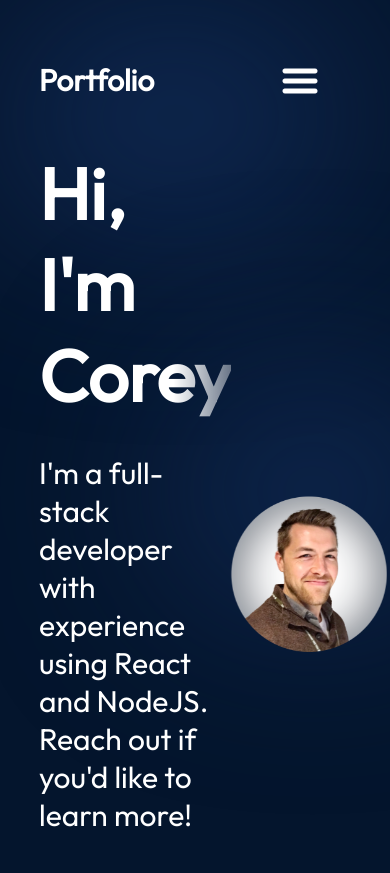
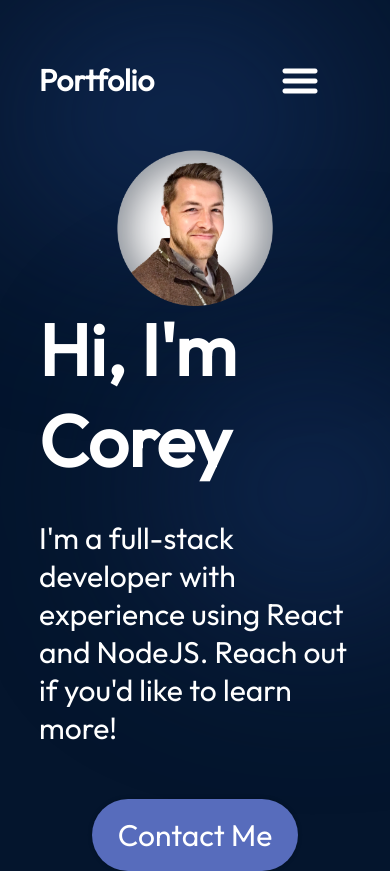
Before and after one commit to CoreyPhillipsOfficial/portfolio-site, a React (Vite) app in the folder react-portfolio/: page / in a window 390 px wide. Shown: the top 873 px of the page. Built offline with nearby package versions, Linux system fonts and the light colour scheme.

Commit message:
added media query

```diff
--- a/react-portfolio/src/components/Hero/Hero.module.css
+++ b/react-portfolio/src/components/Hero/Hero.module.css
@@ -99,3 +99,13 @@
     filter: blur(100px);
     z-index: 0;
 }
+
+@media screen and (max-width: 830px) {
+    .container {
+        flex-direction: column-reverse;
+    }
+
+    .content {
+        align-items: center;
+    }
+}
```
